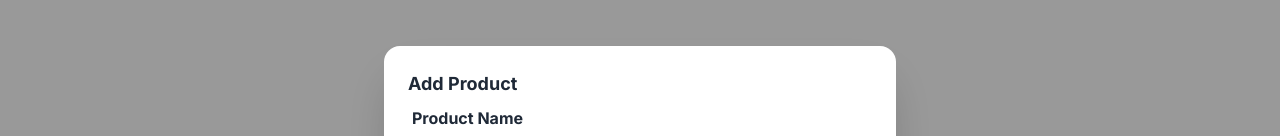
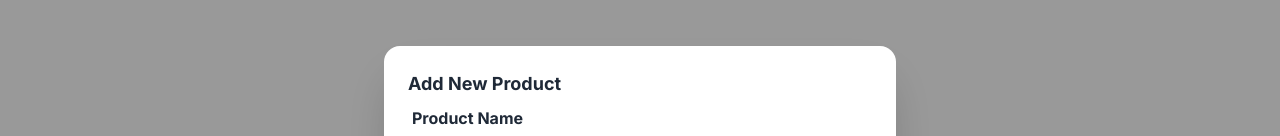
Before and after one commit to firleichjordan/next-prisma, a Next.js app: page /products in a window 1280 px wide. Both pictures are taken after a click on the button "Add New". Shown: the part 148-284 px from the top of the page. Built offline with nearby package versions, Linux system fonts and the light colour scheme; no server answers; the database is empty.

Commit message:
change title

```diff
--- a/app/products/addProduct.tsx
+++ b/app/products/addProduct.tsx
@@ -37,7 +37,7 @@ const AddProduct = ({ brands }: { brands: Brand[] }) => {
       </button>
       <div className={isOpen ? "modal modal-open" : "modal"}>
         <div className="modal-box">
-          <h3 className="font-bold text-lg">Add Product</h3>
+          <h3 className="font-bold text-lg">Add New Product</h3>
           <form onSubmit={handleSubmit}>
             <div className="form-control w-full">
               <label className="label font-bold">Product Name</label>
```
